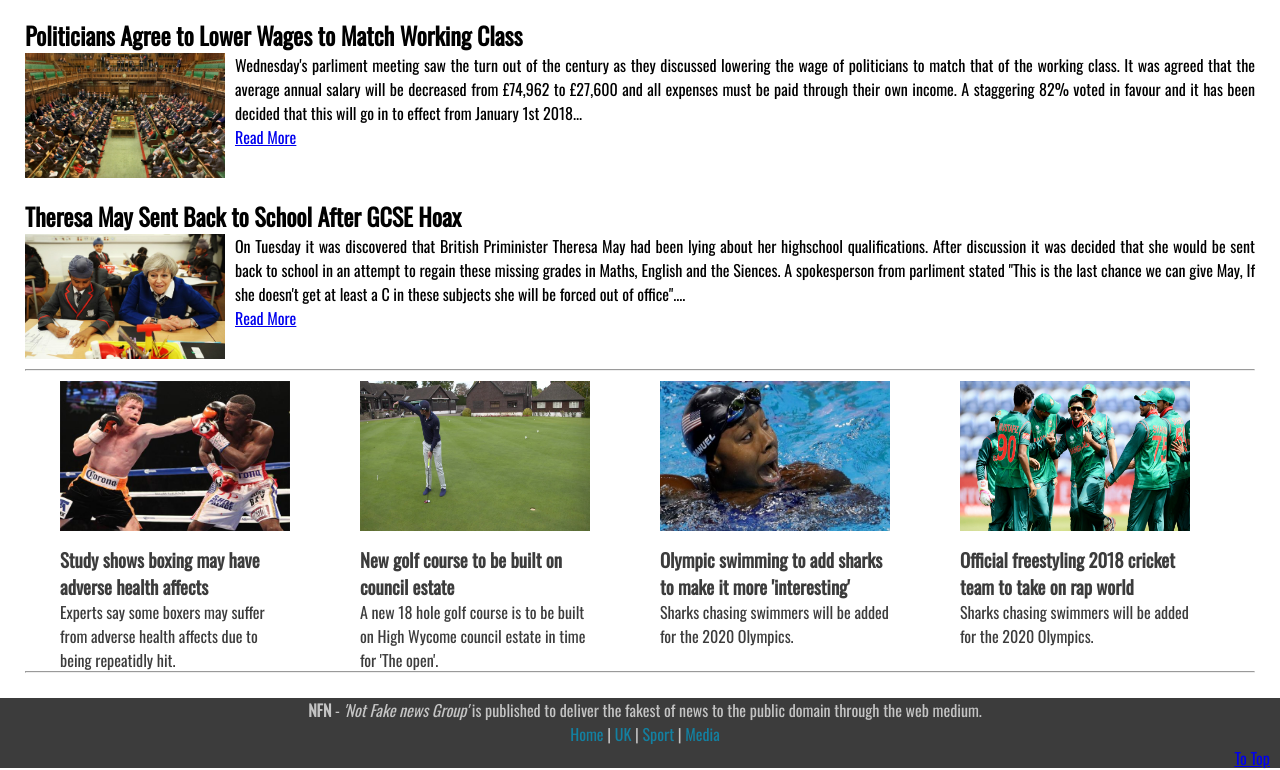
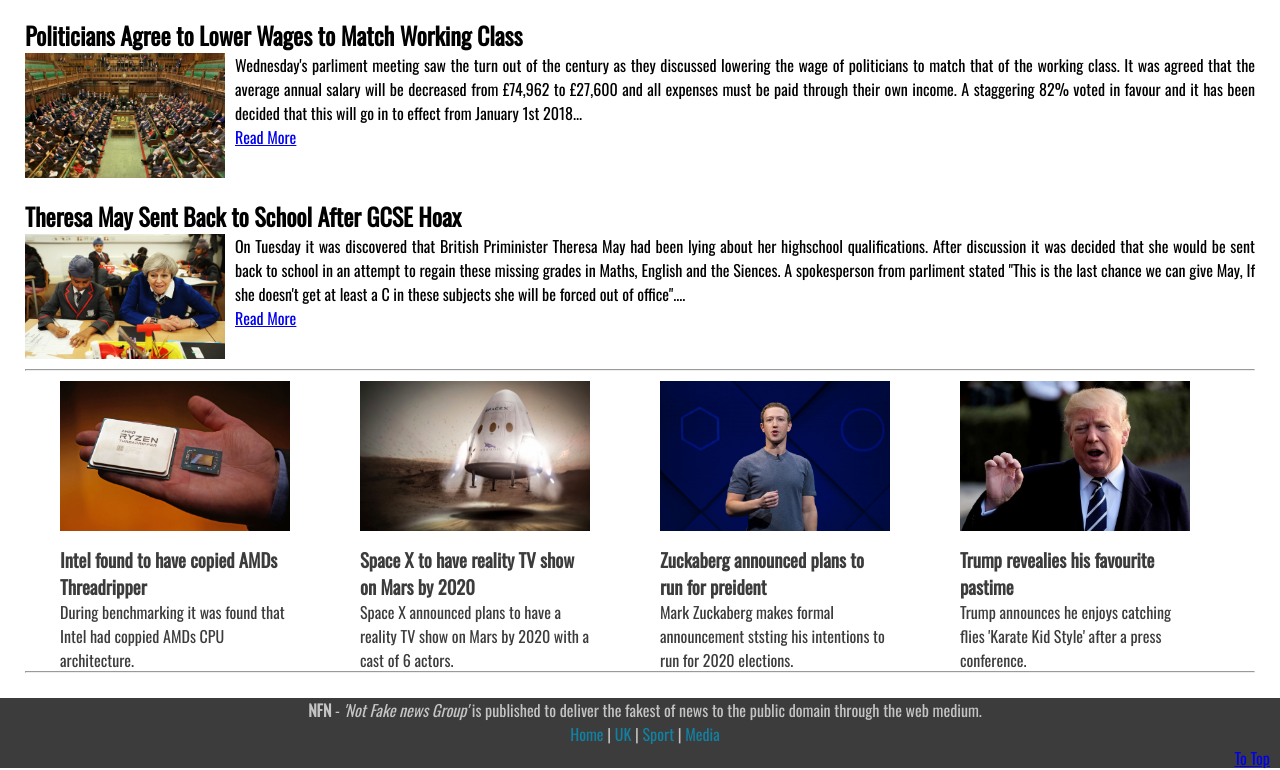
Before and after one commit to Ellislee1/Web-Assignment, a plain HTML site: page pages/index.html in a window 1280 px wide. Shown: the part 1402-2172 px from the top of the page. Drawn offline with nearby package versions, Linux system fonts and the light colour scheme.

Commit message:
Change Stories for the home page news boxes

```diff
--- a/pages/index.html
+++ b/pages/index.html
@@ -194,30 +194,30 @@
             <div class="news-container">
               <a href="#">
               <div class="news-box">
-                <img src="../media/images/boxing.jpg" class="box-image">
-                <h3>Study shows boxing may have adverse health affects</h3>
-                <p>Experts say some boxers may suffer from adverse health affects due to being repeatidly hit.</p>
+                <img src="../media/images/intelvsamd.jpg" class="box-image">
+                <h3>Intel found to have copied AMDs Threadripper</h3>
+                <p>During benchmarking it was found that Intel had coppied AMDs CPU architecture.</p>
               </div>
               </a>
               <a href="#">
               <div class="news-box">
-                <img src="../media/images/backgardenGolf.jpg" class="box-image">
-                <h3>New golf course to be built on council estate</h3>
-                <p>A new 18 hole golf course is to be built on High Wycome council estate in time for 'The open'.</p>
+                <img src="../media/images/spacextv.png" class="box-image">
+                <h3>Space X to have reality TV show on Mars by 2020</h3>
+                <p>Space X announced plans to have a reality TV show on Mars by 2020 with a cast of 6 actors.</p>
               </div>
               </a>
               <a href="#">
               <div class="news-box">
-                <img src="../media/images/sharkSwimming.jpg" class="box-image">
-                <h3>Olympic swimming to add sharks to make it more 'interesting'</h3>
-                <p>Sharks chasing swimmers will be added for the 2020 Olympics.</p>
+                <img src="../media/images/zuckPres.jpg" class="box-image">
+                <h3>Zuckaberg announced plans to run for preident</h3>
+                <p>Mark Zuckaberg makes formal announcement ststing his intentions to run for 2020 elections.</p>
               </div>
               </a>
               <a href="#">
               <div class="news-box">
-                <img src="../media/images/freestylingcricket.png" class="box-image">
-                <h3>Official freestyling 2018 cricket team to take on rap world</h3>
-                <p>Sharks chasing swimmers will be added for the 2020 Olympics.</p>
+                <img src="../media/images/trumpflies.jpg" class="box-image">
+                <h3>Trump revealies his favourite pastime</h3>
+                <p>Trump announces he enjoys catching flies 'Karate Kid Style' after a press conference.</p>
               </div>
               </a>
             </div>
```
Also changed, not shown: media/images/intelvsamd.jpg (added), media/images/spacextv.png (added), media/images/trumpflies.jpg (added), media/images/zuckPres.jpg (added).
